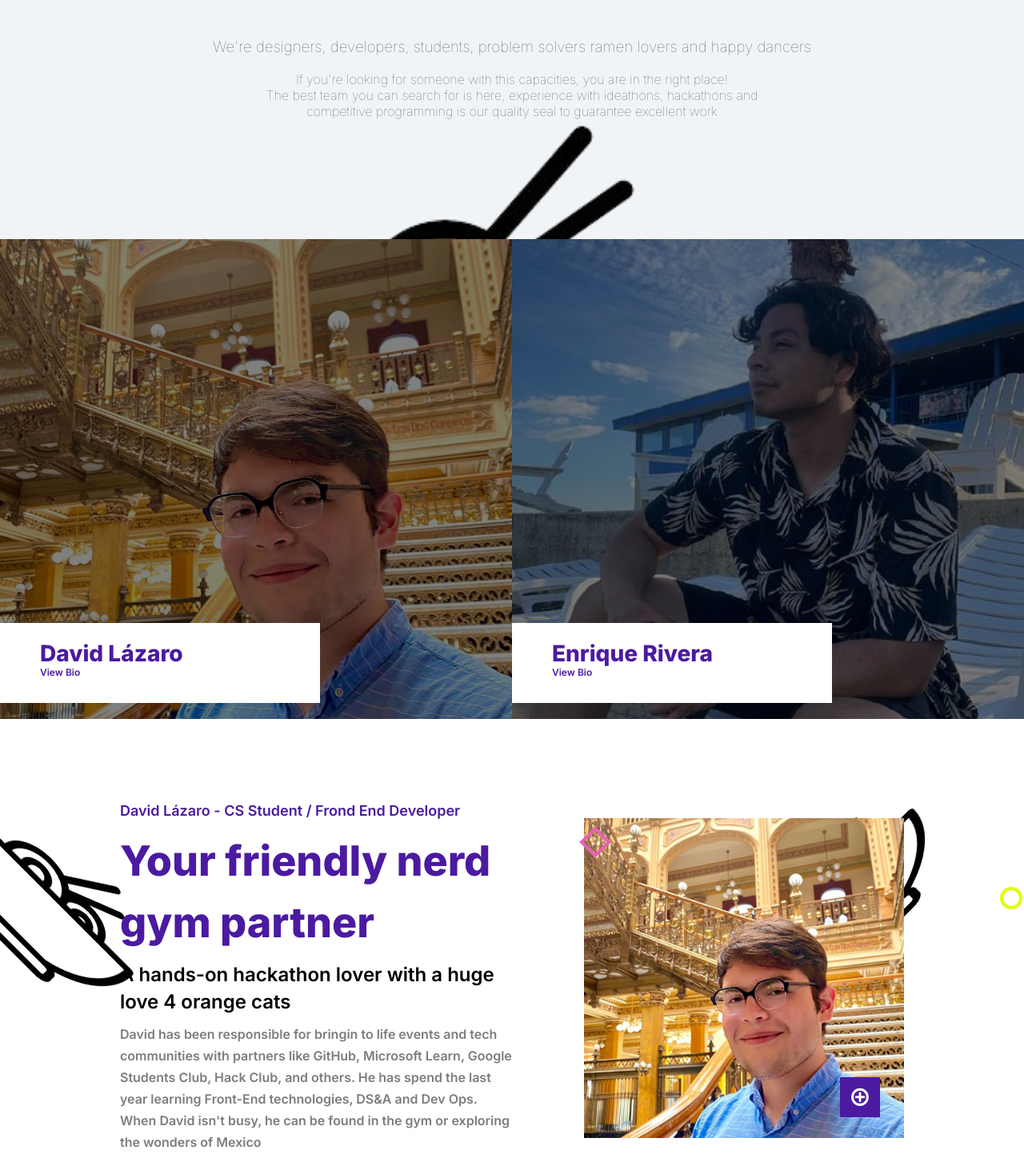
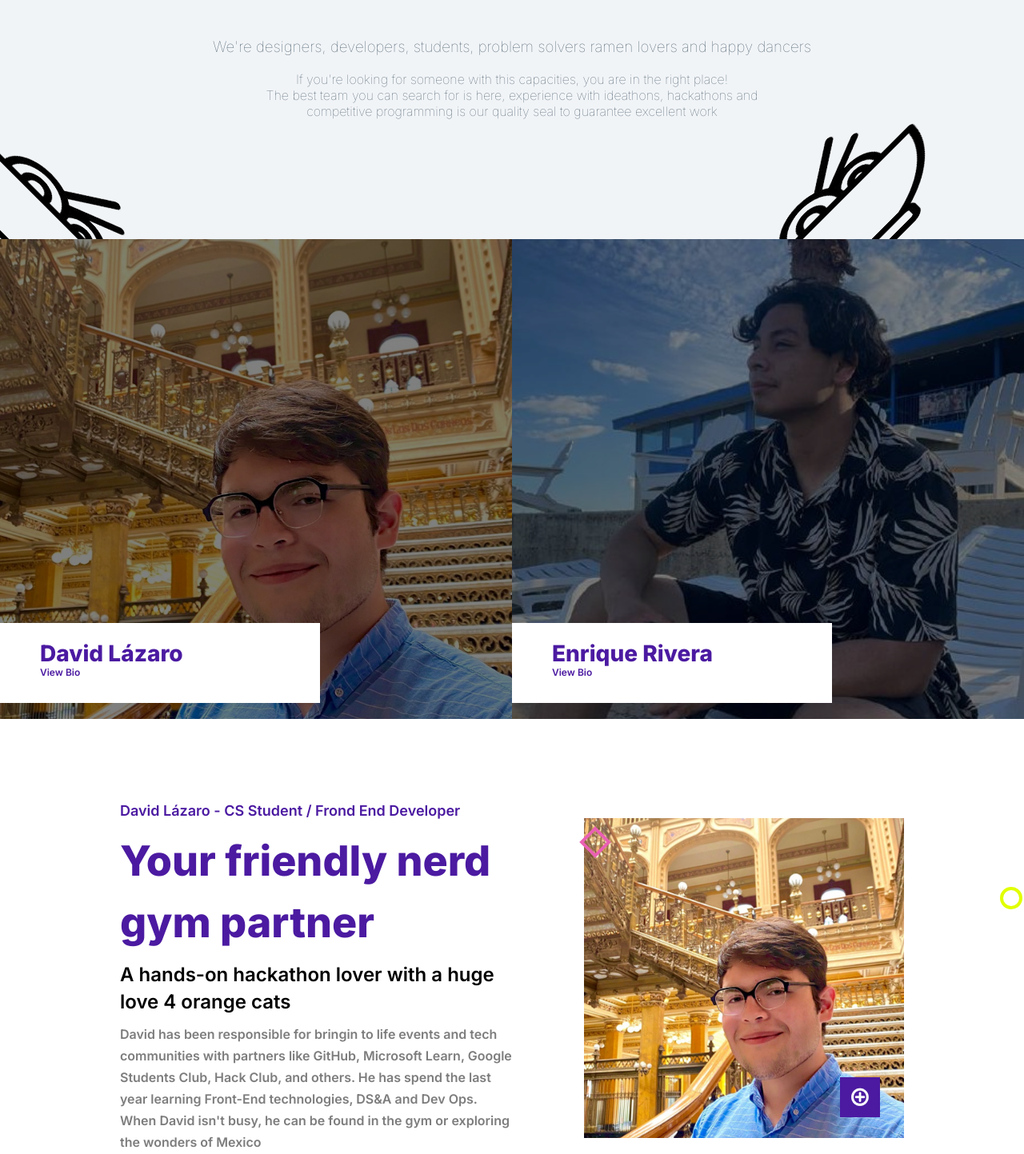
Before and after one commit to MLH-Fellowship/project-snake-snakeeeeeeeee, a Flask app: page / in a window 1280 px wide; the page is wider, and only the part inside the window is pictured. Shown: the part 613-2056 px from the top of that part at 80% size. Run offline with Flask 2, Linux system fonts and the light colour scheme.

Commit message:
deleted an additional ramen image

```diff
--- a/app/templates/index.html
+++ b/app/templates/index.html
@@ -29,8 +29,6 @@
       competitive programming is our quality seal to guarantee excellent work
     </p>
   </div>
-
-  <img class="ramen" src="../static/img/ramen icon.png" />
 
   <div class="ramen">
     <img class="ramenL" src="../static/img/ramen icon.png" />
```
